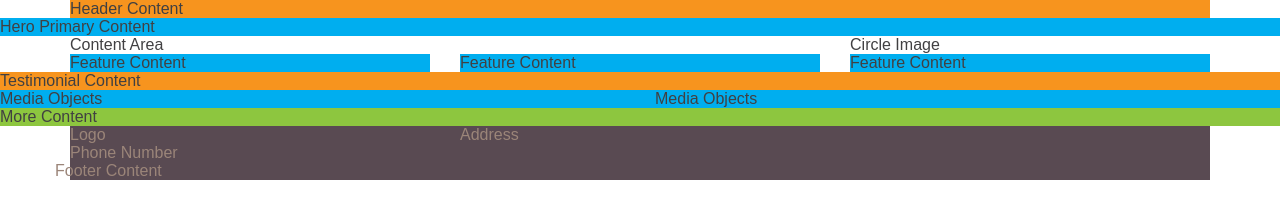
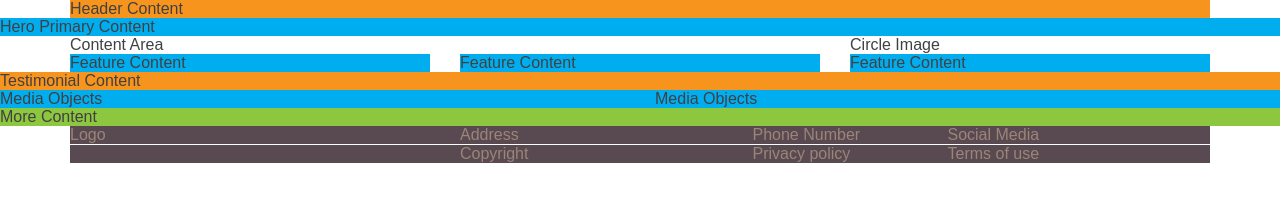
Before and after one commit to ddmng/css-course, a plain HTML site: page index.html in a window 1280 px wide. Drawn offline with Linux system fonts and the light colour scheme.

Commit message:
1-Lab Instructions

```diff
--- a/index.html
+++ b/index.html
@@ -79,10 +79,30 @@
                 <div class="col-1-6">
                     Phone Number
                 </div>
+                <div class="col-1-6">
+                    Social Media
+                </div>
 
             </div>
+        </footer>
+    </div>
+    <div class="row not-collapsed">
+    </div>
+    <div class="container">
+        <footer class="background-footer">
             <div class="row">
-                Footer Content
+                <div class="col-1-3 not-collapsed">
+
+                </div>
+                <div class="col-1-4">
+                    Copyright
+                </div>
+                <div class="col-1-6">
+                    Privacy policy
+                </div>
+                <div class="col-1-6">
+                    Terms of use
+                </div>
             </div>
         </footer>
     </div>
--- a/stylesheet.css
+++ b/stylesheet.css
@@ -89,6 +89,9 @@ Layout Styles
     .pull-right-sm {
       float: right;
     }
+    .not-collapsed {
+      min-height: 1px
+    }
   }
   .col-1-2 {
     width: 50%;
@@ -97,7 +100,7 @@ Layout Styles
     width: 25%;
   }
   .col-1-6 {
-    width: 16,6666667%;
+    width: 16.6666667%;
   }
 }
 
```
